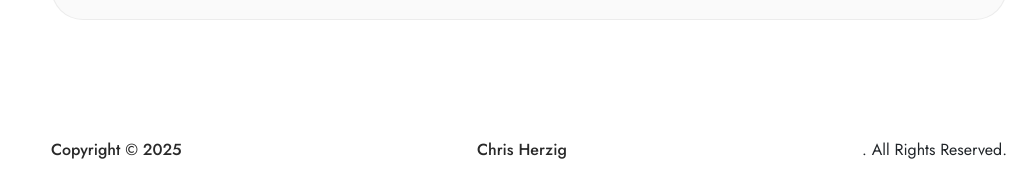
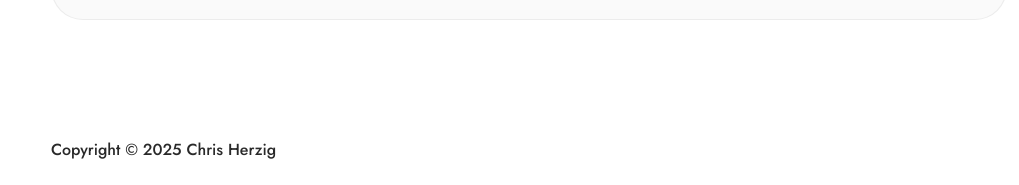
Before and after one commit to ScientistZero/NewPortfolioCH, a website: page resume.html in a window 1280 px wide. Shown: the part 3056-3241 px from the top of the page, without its empty margins (261-1280 px from the left). Drawn offline with nearby package versions, Linux system fonts and the light colour scheme.

Commit message:
Adjusted resume footer

```diff
--- a/resume.html
+++ b/resume.html
@@ -987,13 +987,16 @@
         <section
           class="container d-flex flex-wrap gap-3 gap-md-6 justify-content-center justify-content-sm-between align-items-center pb-4 pb-md-8 text-center mb-16 mb-lg-0"
         >
-
+          <!--<span class="fs-eight fw-medium n5-color order-sm-2"
+            >Designed by
+            <a
+              href="https://themeforest.net/user/uiaxis"
+              class="fs-eight fw-medium n5-color"
+              >UIAXIS</a
+            > <br>Modified by Chris Herzig</span
+          >-->
           <span class="fs-eight fw-medium n5-color order-sm-1"
-        >Copyright © 2025
-        <a href="index.html" class="fs-eight fw-medium n5-color"
-          >Chris Herzig</a
-        >. All Rights Reserved.</span
-      >
+            >Copyright © 2025 Chris Herzig
         </section>
         <!-- footer section end -->
       </div>
```
Lines whose indentation alone changed are shown as unchanged.
